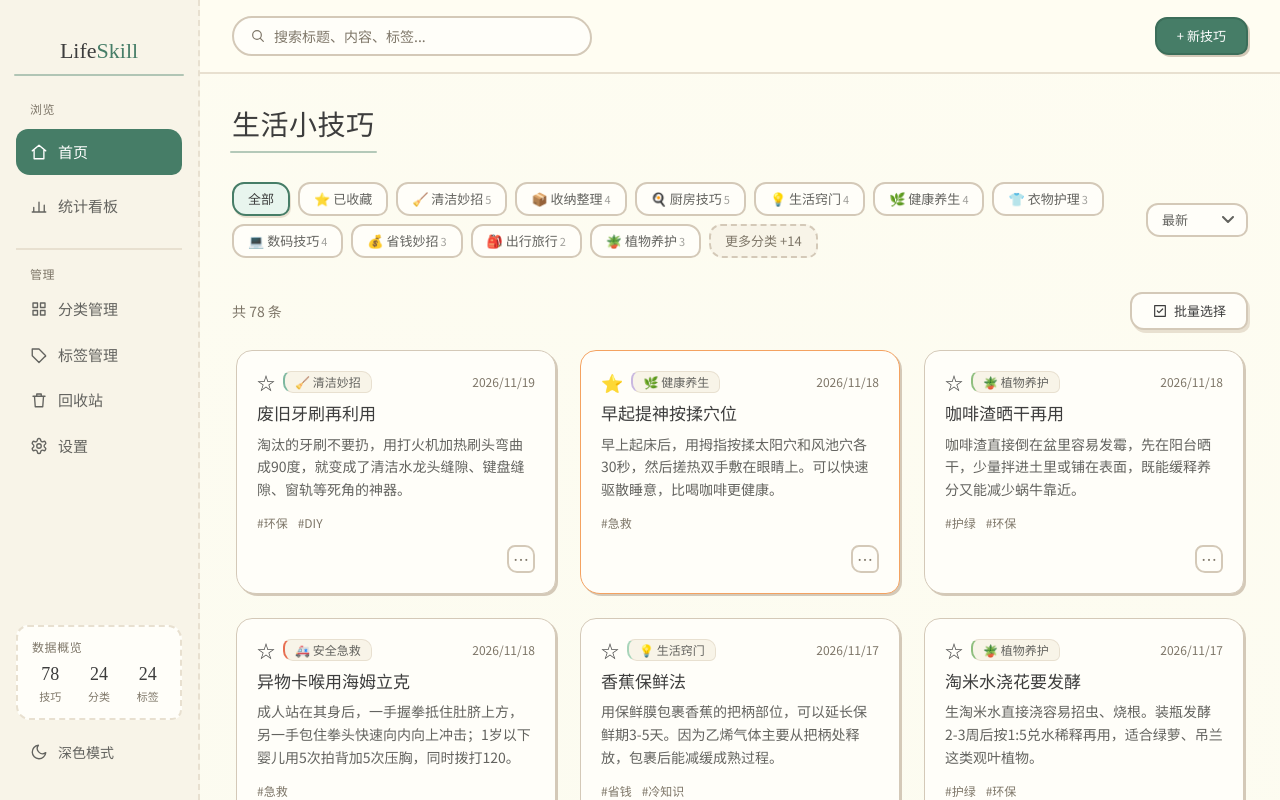
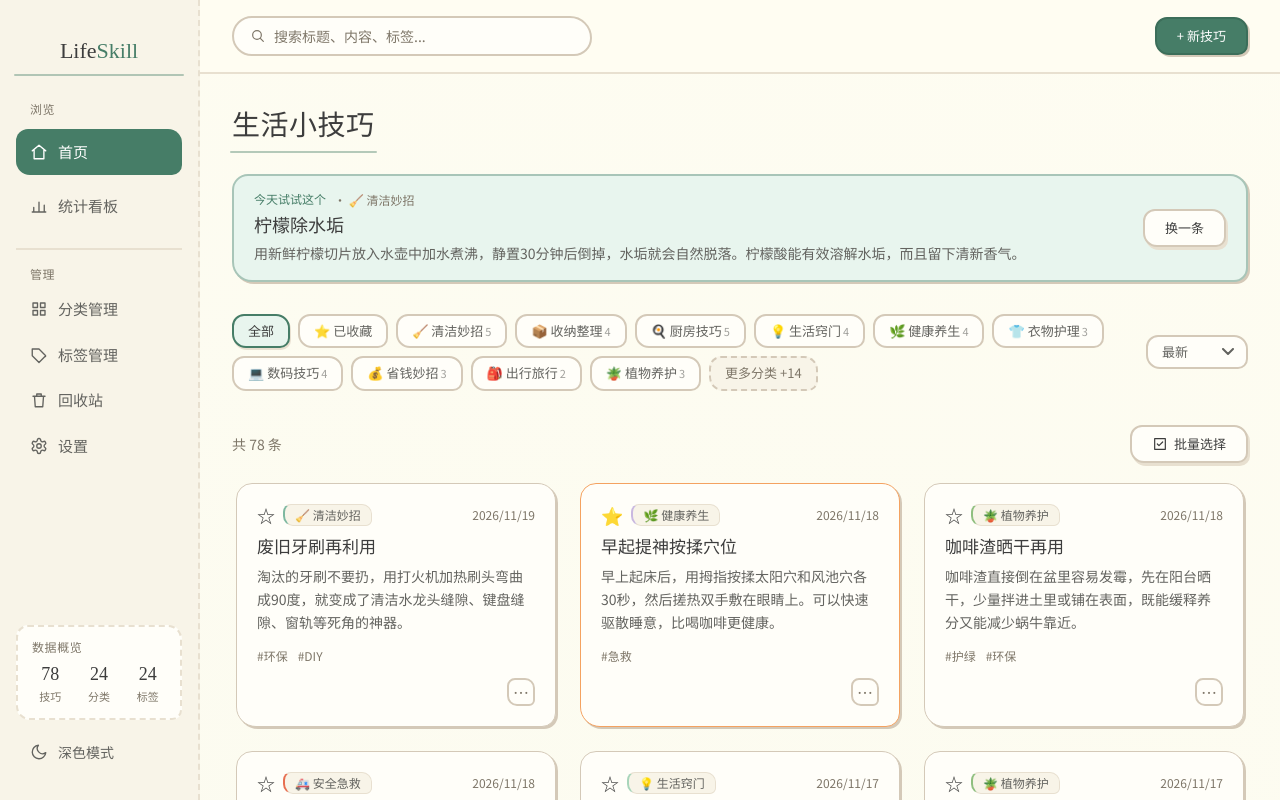
Before and after one commit to guhl0427/life-skill, a React (Vite) app: page / in a window 1280 px wide. Shown: the top 800 px of the page. Built offline with nearby package versions, Linux system fonts and the light colour scheme; a web font is replaced by a local one.

Commit message:
feat(ui): 首页新增今天试试这个推荐
默认首页展示一条随机技巧，支持换一条并可直接进入详情；筛选或多选时自动隐藏。

```diff
--- /dev/null
+++ b/src/components/DailyTip.jsx
@@ -0,0 +1,48 @@
+import { useMemo, useState } from "react"
+import { Link } from "react-router-dom"
+import { useApp } from "../context/useApp"
+import { btnOutline, btnSm } from "./ui"
+
+export default function DailyTip() {
+  const { tips, categoryMap } = useApp()
+  const active = useMemo(() => tips.filter((tip) => !tip.deletedAt), [tips])
+  const [pickId, setPickId] = useState(() => active[0]?.id || null)
+  const tip = active.find((item) => item.id === pickId) || active[0]
+
+  if (!tip) return null
+  const category = categoryMap.get(tip.categoryId)
+
+  const shuffle = () => {
+    if (active.length < 2) return
+    let next = tip
+    while (next.id === tip.id) {
+      next = active[Math.floor(Math.random() * active.length)]
+    }
+    setPickId(next.id)
+  }
+
+  return (
+    <section className="mb-6 flex flex-wrap items-center gap-x-5 gap-y-3 rounded-sketch-lg border-2 border-primary/40 bg-primary-light px-5 py-4 shadow-ink max-[480px]:px-3.5 max-[480px]:py-3">
+      <div className="min-w-0 flex-1">
+        <div className="mb-1 flex items-center gap-2 text-xs text-ink-faint">
+          <span className="font-display text-primary">今天试试这个</span>
+          {category && (
+            <span>
+              · {category.emoji} {category.name}
+            </span>
+          )}
+        </div>
+        <Link
+          to={"/tips/" + tip.id}
+          className="line-clamp-1 font-display text-lg text-ink transition-colors duration-200 hover:text-primary"
+        >
+          {tip.title}
+        </Link>
+        <p className="mt-0.5 line-clamp-2 text-sm leading-relaxed text-ink-soft">{tip.content}</p>
+      </div>
+      <button type="button" className={`${btnOutline} ${btnSm} shrink-0`} onClick={shuffle}>
+        换一条
+      </button>
+    </section>
+  )
+}
--- a/src/pages/Home.jsx
+++ b/src/pages/Home.jsx
@@ -2,6 +2,7 @@ import { useState, useMemo, useEffect } from "react"
 import { useSearchParams, useLocation, Link } from "react-router-dom"
 import { useApp } from "../context/useApp"
 import TipCard from "../components/TipCard"
+import DailyTip from "../components/DailyTip"
 import FilterBar from "../components/FilterBar"
 import ConfirmDialog from "../components/ConfirmDialog"
 import Select from "../components/Select"
@@ -155,6 +156,8 @@ export default function Home() {
         <span className="hand-underline">生活小技巧</span>
       </h1>
 
+      {!hasFilters && !selectMode && <DailyTip />}
+
       <FilterBar
         activeCat={activeCat}
         onCatChange={handleCatChange}
```
Also changed, not shown: 1 other file (tests, documents, lock files or other folders).
